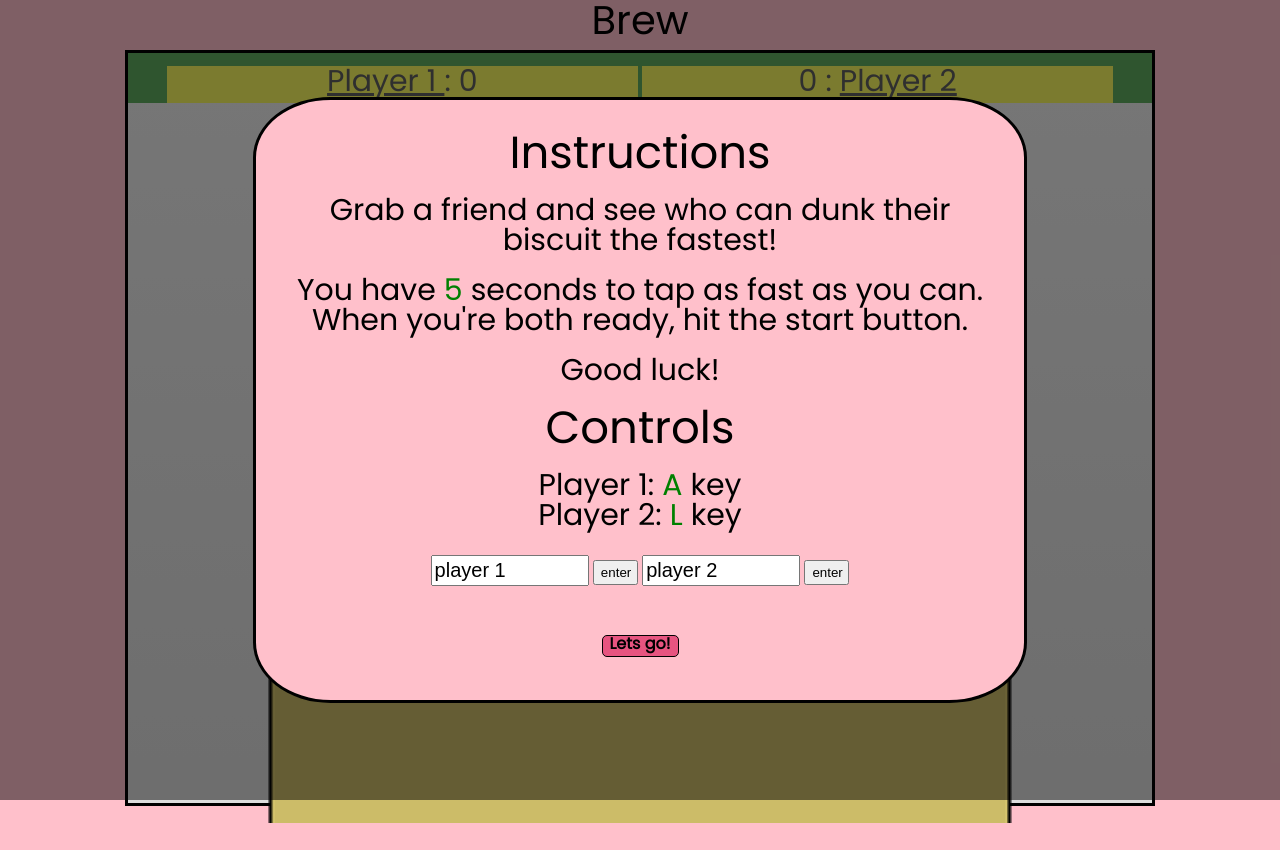
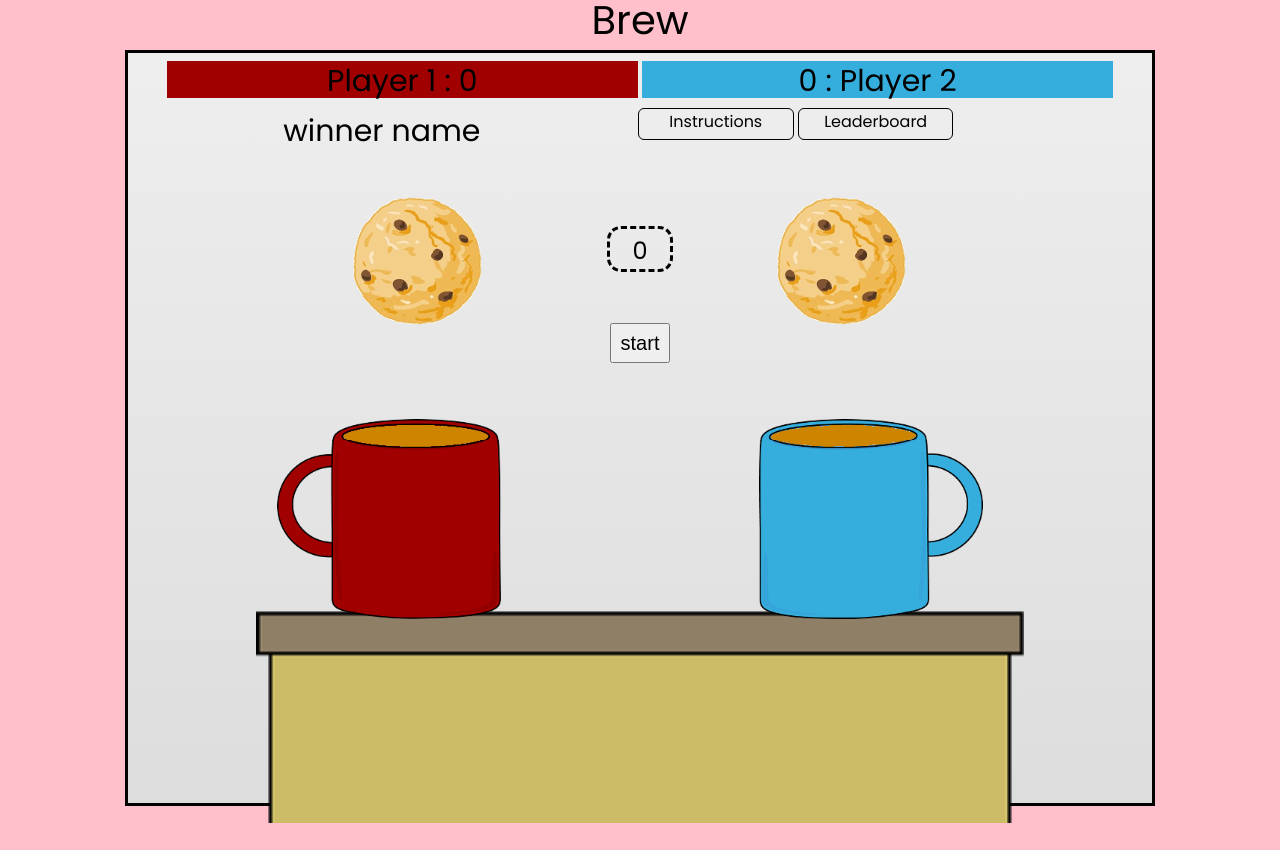
Before and after one commit to RyanSpartan117/Brew-OnlineBrowserGame, a plain HTML site: page index.html in a window 1280 px wide. Drawn offline with nearby package versions, Linux system fonts and the light colour scheme.

Commit message:
changed player name backgrounds, restyled the buttons and fonts

```diff
--- a/css/style.css
+++ b/css/style.css
@@ -19,7 +19,7 @@ body {
 	display:flex;
 	justify-content: center;
 	align-items: center;
-	/*display:none;*/
+	display:none;
 
 }
 
@@ -167,15 +167,6 @@ nav h1 {
 	background-color: pink;
 }
 
-#scores {
-
-	height:50px;
-	width:100%;
-	background-color:green;
-	opacity:0.6;
-	display:block;
-}
-
 #navBar {
 
 	height: 40px;
@@ -188,7 +179,7 @@ nav h1 {
 
 	height: 35px;
 	width: 50%;
-	margin-top: 5px;
+	transform: translateY(-19px);
 	margin-left:auto;
 	margin-right: 0px;
 	display:inline-block;
@@ -213,6 +204,11 @@ nav h1 {
 
  }
 
+ #displayWinner p {
+
+	font-size: 30px;
+ }
+
 #instructionButton, #leaderboardButton {
 
 	border: black solid 1px;
@@ -223,28 +219,47 @@ nav h1 {
 
 }
 
-#scores div {
+.scores {
+
+	height:50px;
+	width:100%;
+	/*background-color:green;*/
+	display:block;
+}
+
+
+.scores div {
 
 	margin:auto;
 	margin-top:13px;
-	font-size: 16px;
+	font-size: 35px;
 	height:73%;
 	width:46%;
-	background-color: yellow;
 	display:inline-block;
 
 }
+
+#leftScoreBackground {
+
+	background-color: rgb(161, 0, 0);
+	margin-top: 8px;
+}
+
+#rightScoreBackground {
+
+	background-color: rgb(54, 174, 221);
+	margin-top:8px;
+}
+
+
 
 .scoreCounter {
 
 	display:inline;
 	font-size: 30px;
+
 }
 
-.player {
-
-	text-decoration: underline;
- }
 #leftScore {
 
 	font-size: 30px;
--- a/index.html
+++ b/index.html
@@ -79,8 +79,8 @@
 	<section id = "outsideLayer">
 
 		<section id= "middleBorder">
-			<section id="scores">
-				<div>
+			<section class ="scores">
+				<div id ="leftScoreBackground">
 
 					<p  class = "scoreCounter">
 						<span class = "player" id="Player1name">Player 1 </span>  :
@@ -88,7 +88,7 @@
 				</div>
 
 
-				<div>
+				<div id ="rightScoreBackground">
 					<p  class= "scoreCounter"> <span id = "rightScore">0    </span> :
 					<span class = "player" id="Player2name"> Player 2</span> </p>
 
@@ -96,12 +96,13 @@
 			</section>
 
 			<section id = "navBar">
+				<section id = "displayWinner">
+					<p> winner name </p>
+<!-- &nbsp; -->
+				</section>
 
 				<section id="buttons">
-					<section id = "displayWinner">
-						<p> &nbsp; </p>
 
-					</section>
 					<div id = "instructionButton">
 
 						<p>Instructions</p>
--- a/main.js
+++ b/main.js
@@ -198,8 +198,8 @@ class Game {
 		} else if( left > right){
 
 
-			$("#displayWinner").html(p1);
-			this.leaderboardHandler(left);
+			$("#displayWinner").html(p1 + " wins!");
+			this.leaderboardHandler(left + " wins!");
 
 		} else {
 
```
